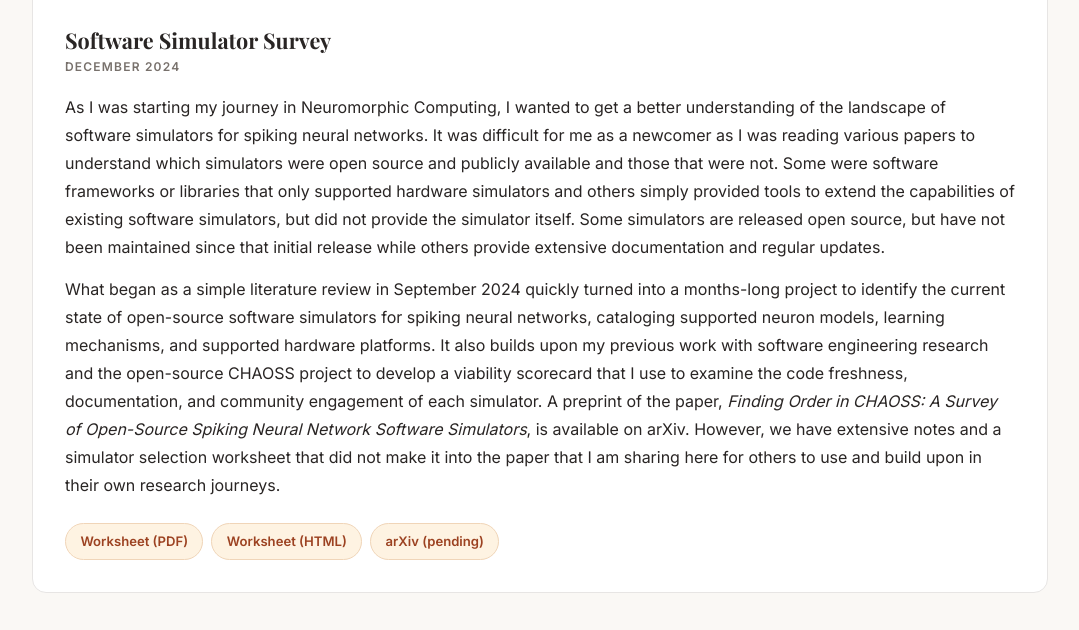
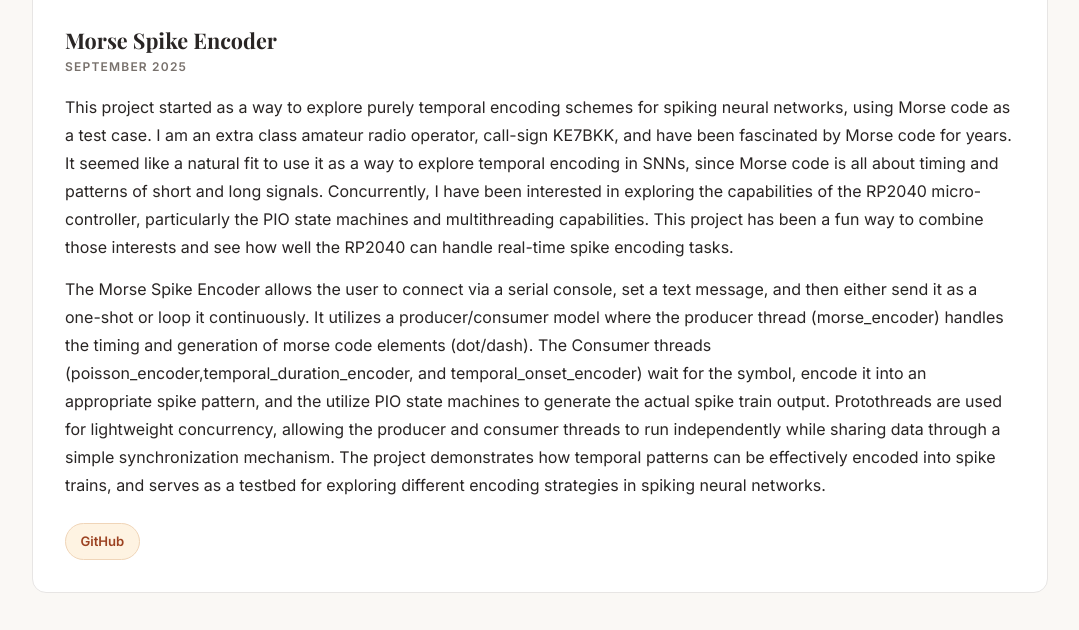
Before and after one commit to tessercode/tessercode.github.io, a Jekyll site: the page built from research/index.html, in a window 1280 px wide and 900 px high, scrolled down 879 px, cut to the strip 234-864 px from the top of the window. Shown: the whole strip, without its empty margins (100-1179 px from the left). Built offline with Jekyll 4.4.1, drawn with Linux system fonts in a browser that asks for light colours.

Commit message:
Temporarily disable simulator survey until it can be updated to the version in the revised paper that has been resubmitted.

```diff
--- a/research/index.html
+++ b/research/index.html
@@ -39,7 +39,7 @@ description: Active research projects, experiments, and work-in-progress in neur
       -->
 
       <!-- ==================== Software Simulator Survey ==================== -->
-      <article class="research-entry">
+      <!-- <article class="research-entry">
         <div class="research-entry-media">
           <img src="/assets/img/research/survey-worksheet-header.png" alt="Screenshot of portion of software simulator survey worksheet" class="research-entry-img" />
         </div>
@@ -59,7 +59,7 @@ description: Active research projects, experiments, and work-in-progress in neur
             <a href="#" class="link-chip">arXiv (pending)</a>
           </div>
         </div>
-      </article>
+      </article> -->
 
 
       <!-- ==================== MORSE SPIKE ENCODER ==================== -->
```
